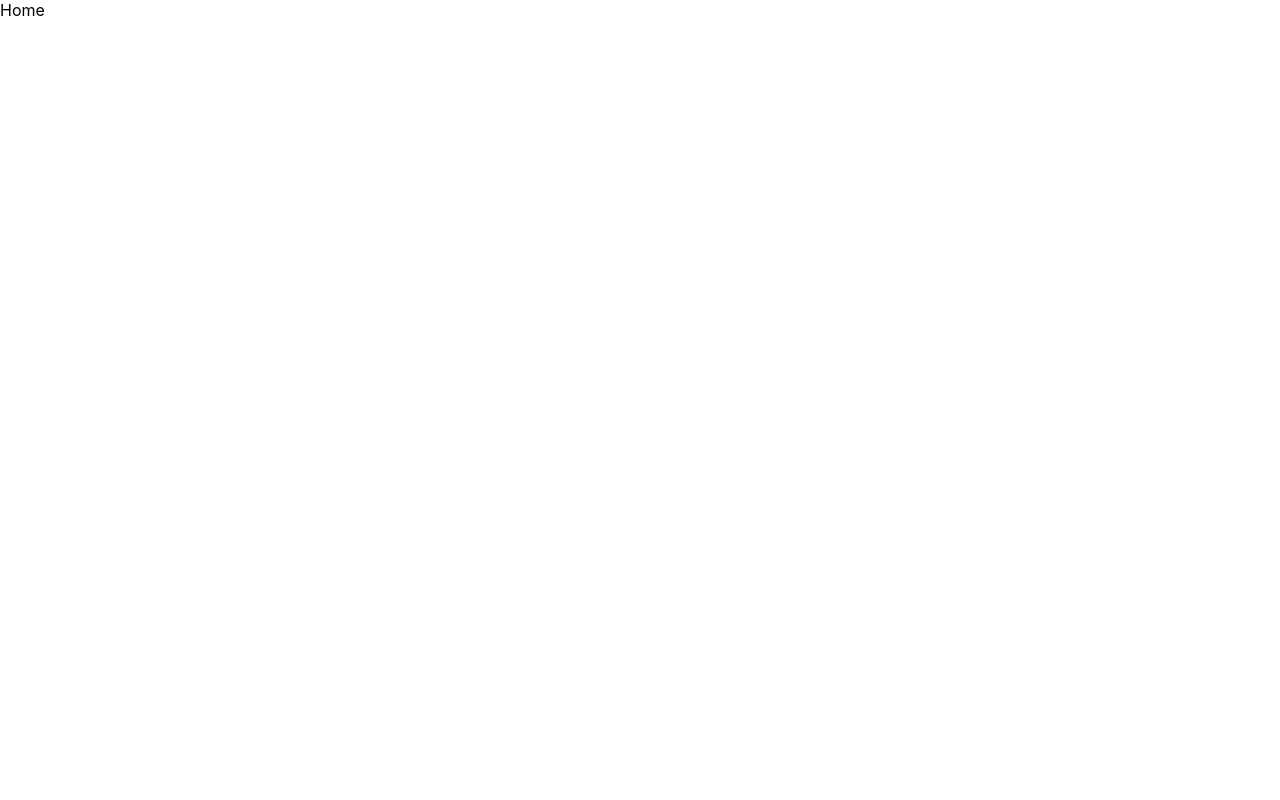
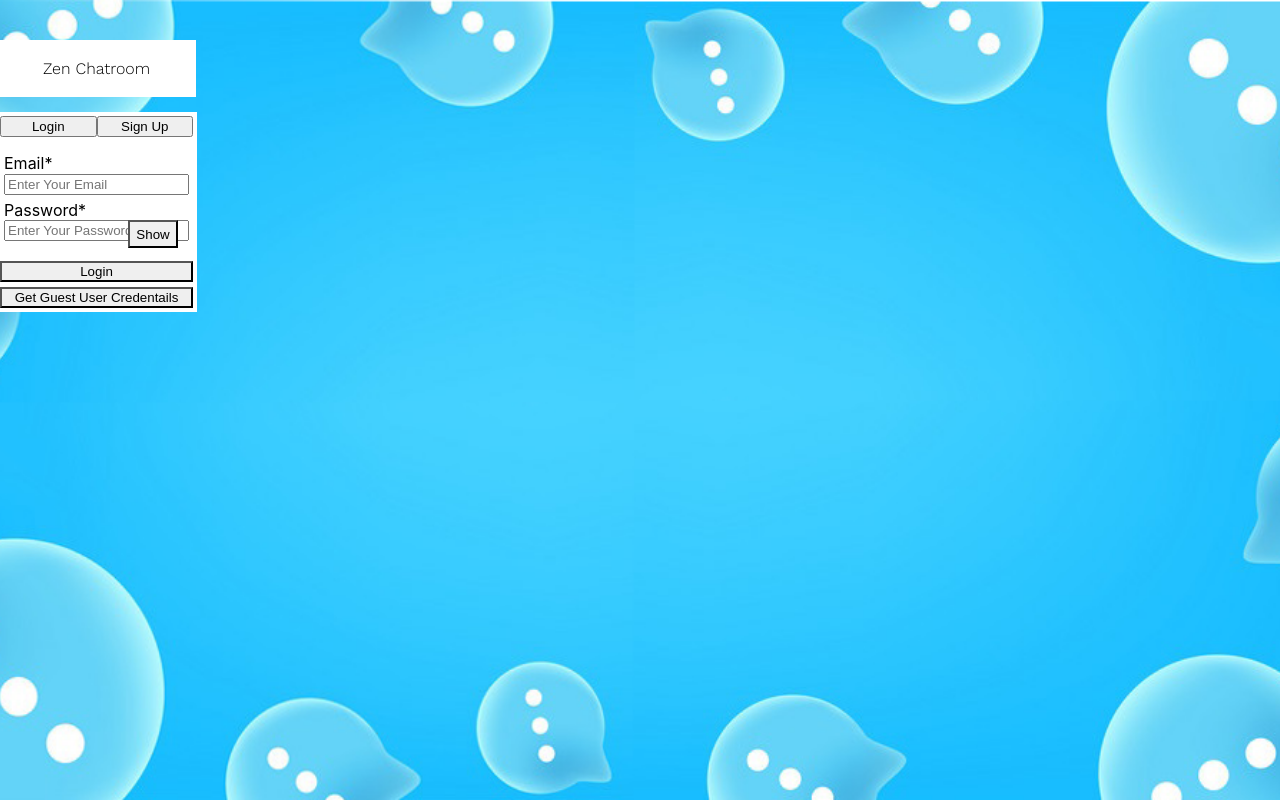
Before and after one commit to Ritukalpa99/zen-chatroom, a React (Create React App) app in the folder frontend/: page / in a window 1280 px wide. Built offline with nearby package versions, Linux system fonts and the light colour scheme; the HTML template or start-up script is replaced by a standard one.

Commit message:
login and signup forms in react

```diff
--- a/frontend/src/App.css
+++ b/frontend/src/App.css
@@ -0,0 +1,11 @@
+@import url('https://fonts.googleapis.com/css2?family=Work+Sans:wght@300&display=swap');
+
+
+.App {
+    min-height: 100vh;
+    display: flex;
+    display: flex;
+    background-image: url("./background.png");
+    background-size: cover;
+    background-position: center;
+}
--- a/frontend/src/Pages/Homepage.js
+++ b/frontend/src/Pages/Homepage.js
@@ -1,5 +1,38 @@
+import {Box, Container,TabList,Tabs,Tab,Text, TabPanels, TabPanel} from '@chakra-ui/react'
+import Login from '../components/Authentication/Login';
+import Signup from '../components/Authentication/Signup';
+
 const Homepage = () => {
-    return <div>Home</div>
+    return <Container maxW='xl' centerContent>
+        <Box
+        display="flex"
+        justifyContent="center"
+        p={3}
+        bg={"white"}
+        w="100%"
+        m="40px 0 15px 0"
+        borderRadius="1g"
+        borderWidth="1px"
+        >
+            <Text fontSize="4xl" fontFamily="Work Sans">Zen Chatroom</Text>
+        </Box>
+        <Box bg="white" w="100%" p={4} borderRadius="lg" borderWidth="1px">
+            <Tabs variant="soft-rounded">
+                <TabList mb="1em">
+                    <Tab w="50%">Login</Tab >
+                    <Tab w="50%">Sign Up</Tab>
+                </TabList>
+                <TabPanels>
+                    <TabPanel>
+                        <Login />
+                    </TabPanel>
+                    <TabPanel>
+                        <Signup/>
+                    </TabPanel>
+                </TabPanels>
+            </Tabs>
+        </Box>
+    </Container>
 }
 
 export default Homepage;
--- /dev/null
+++ b/frontend/src/components/Authentication/Login.js
@@ -0,0 +1,71 @@
+import {
+	FormControl,
+	FormLabel,
+	Input,
+	InputGroup,
+	VStack,
+	InputRightElement,
+	Button,
+} from "@chakra-ui/react";
+import { useState } from "react";
+
+const Login = () => {
+	const [show, setShow] = useState(false);
+	const [email, setEmail] = useState();
+	const [password, setPassword] = useState();
+
+	const handleClick = () => setShow(!show);
+
+
+	const submitHandler = () => {};
+
+	return (
+		<VStack spacing="5px">
+			<FormControl id="email" isRequired>
+				<FormLabel>Email</FormLabel>
+				<Input
+                    value={email}
+					placeholder="Enter Your Email"
+					onChange={(e) => setEmail(e.target.value)}
+				/>
+			</FormControl>
+			<FormControl id="password" isRequired>
+				<FormLabel>Password</FormLabel>
+				<InputGroup>
+					<Input
+                    value={password}
+						type={show ? "text" : "password"}
+						placeholder="Enter Your Password"
+						onChange={(e) => setPassword(e.target.value)}
+					/>
+					<InputRightElement width="4.5rem">
+						<Button h="1.75rem" size="sm" onClick={handleClick}>
+							{show ? "Hide" : "Show"}
+						</Button>
+					</InputRightElement>
+				</InputGroup>
+			</FormControl>
+			<Button
+				colorScheme="blue"
+				width="100%"
+				style={{ marginTop: 15 }}
+				onClick={submitHandler}
+			>
+				Login
+			</Button>
+			<Button
+            variant="solid"
+				colorScheme="red"
+				width="100%"
+				onClick={() => {
+                    setEmail("guest@example.com");
+                    setPassword("123456")
+                }}
+			>
+				Get Guest User Credentails
+			</Button>
+		</VStack>
+	);
+};
+
+export default Login;
--- /dev/null
+++ b/frontend/src/components/Authentication/Signup.js
@@ -0,0 +1,89 @@
+import {
+	FormControl,
+	FormLabel,
+	Input,
+	InputGroup,
+	VStack,
+	InputRightElement,
+	Button,
+} from "@chakra-ui/react";
+import { useState } from "react";
+
+const Signup = () => {
+	const [show, setShow] = useState(false);
+	const [name, setName] = useState();
+	const [email, setEmail] = useState();
+	const [password, setPassword] = useState();
+	const [confirmPassword, setConfirmPassword] = useState();
+	const [pic, setPic] = useState();
+
+	const handleClick = () => setShow(!show);
+
+    const postDetails = (pics) => {
+
+    }
+
+    const submitHandler = () => {
+
+    }
+
+	return (
+		<VStack spacing="5px">
+			<FormControl id="first-name" isRequired>
+				<FormLabel>Name</FormLabel>
+				<Input
+					placeholder="Enter Your Name"
+					onChange={(e) => setName(e.target.value)}
+				/>
+			</FormControl>
+			<FormControl id="email" isRequired>
+				<FormLabel>Email</FormLabel>
+				<Input
+					placeholder="Enter Your Email"
+					onChange={(e) => setEmail(e.target.value)}
+				/>
+			</FormControl>
+			<FormControl id="password" isRequired>
+				<FormLabel>Password</FormLabel>
+				<InputGroup>
+					<Input
+						type={show ? "text" : "password"}
+						placeholder="Enter Your Password"
+						onChange={(e) => setPassword(e.target.value)}
+					/>
+					<InputRightElement width="4.5rem">
+						<Button h="1.75rem" size="sm" onClick={handleClick}>
+							{show ? "Hide" : "Show"}
+						</Button>
+					</InputRightElement>
+				</InputGroup>
+			</FormControl>
+			<FormControl id="password" isRequired>
+				<FormLabel>Confirm Password</FormLabel>
+				<InputGroup>
+					<Input
+						type={show ? "text" : "password"}
+						placeholder="Confirm Password"
+						onChange={(e) => setConfirmPassword(e.target.value)}
+					/>
+					<InputRightElement width="4.5rem">
+						<Button h="1.75rem" size="sm" onClick={handleClick}>
+							{show ? "Hide" : "Show"}
+						</Button>
+					</InputRightElement>
+				</InputGroup>
+			</FormControl>
+            <FormControl>
+                <FormLabel>Upload your Picture</FormLabel>
+                <Input type="file"p={1.5} accept="image/" onChange={(e) => postDetails(e.target.files[0])} />
+            </FormControl>
+
+            <Button colorScheme="blue" width="100%" style={{marginTop : 15}}
+            onClick={submitHandler}>
+                Sign Up
+            </Button>
+		</VStack>
+	);
+};
+
+export default Signup;
```
Also changed, not shown: frontend/src/background.png (added).
